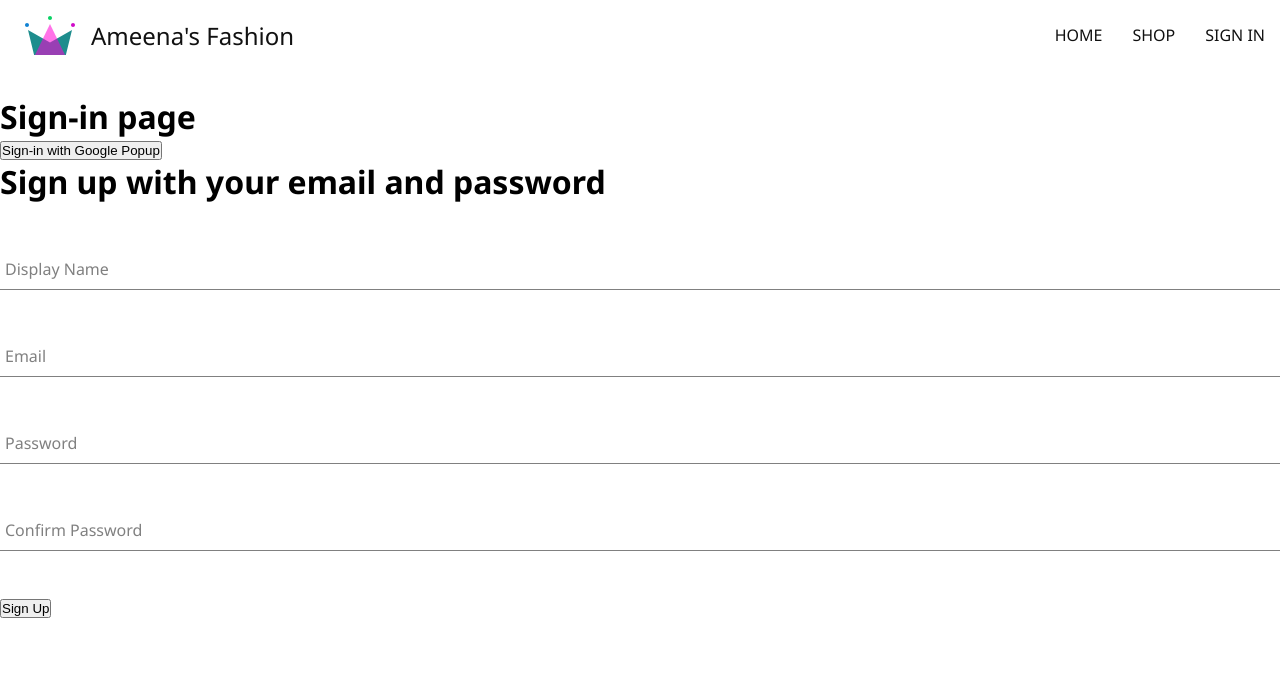
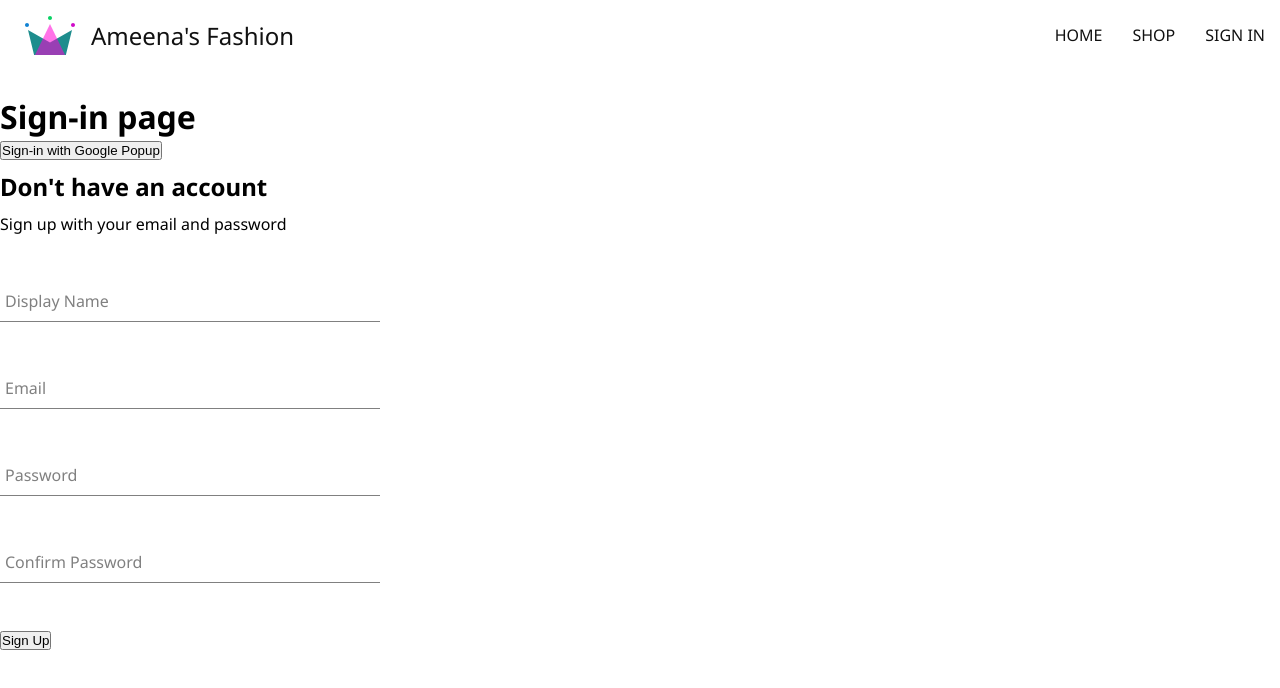
Before and after one commit to mustak/ameena-fashion, a React (Vite) app: page /signin in a window 1280 px wide. Shown: the top 688 px of the page. Built offline with nearby package versions, Linux system fonts and the light colour scheme.

Commit message:
styled signup form

```diff
--- a/src/components/signup-form/signup-form.component.jsx
+++ b/src/components/signup-form/signup-form.component.jsx
@@ -5,6 +5,8 @@ import {
     createUserDocFromAuth,
 } from '../../utils/firebase/firebase.utils';
 import FormInput from '../form-input/form-input.component';
+
+import './signup-from.styles.scss';
 
 const defaultFormFields = {
     displayName: '',
@@ -55,8 +57,9 @@ const SignupForm = () => {
     };
 
     return (
-        <div>
-            <h1>Sign up with your email and password</h1>
+        <div className="sign-up-container">
+            <h2>Don&apos;t have an account</h2>
+            <span>Sign up with your email and password</span>
             <form onSubmit={handleSubmit}>
                 <FormInput
                     label="Display Name"
--- /dev/null
+++ b/src/components/signup-form/signup-from.styles.scss
@@ -0,0 +1,9 @@
+.sign-up-container {
+    display: flex;
+    flex-direction: column;
+    width: 380px;
+
+    h2 {
+        margin: 10px 0;
+    }
+}
```
